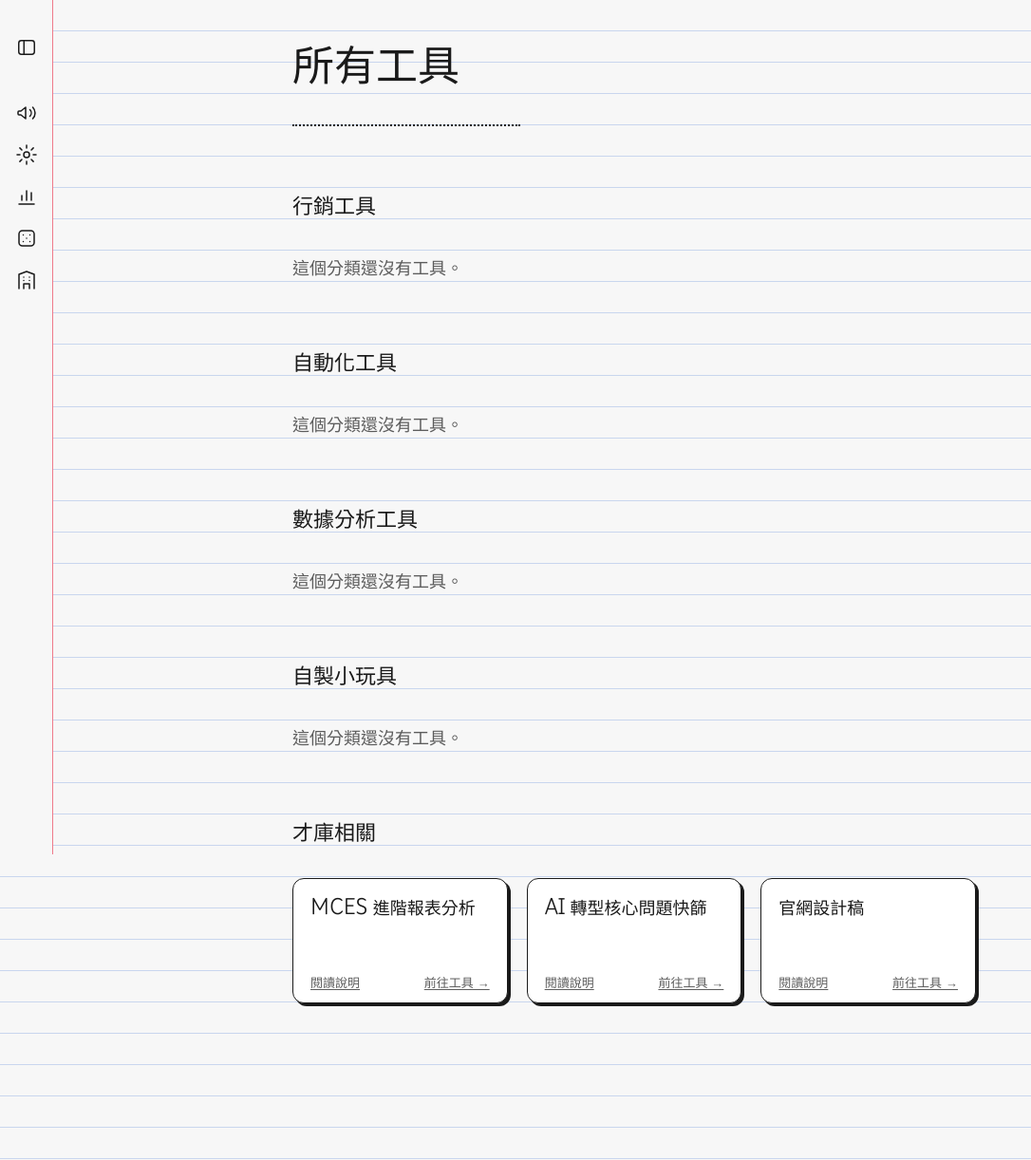
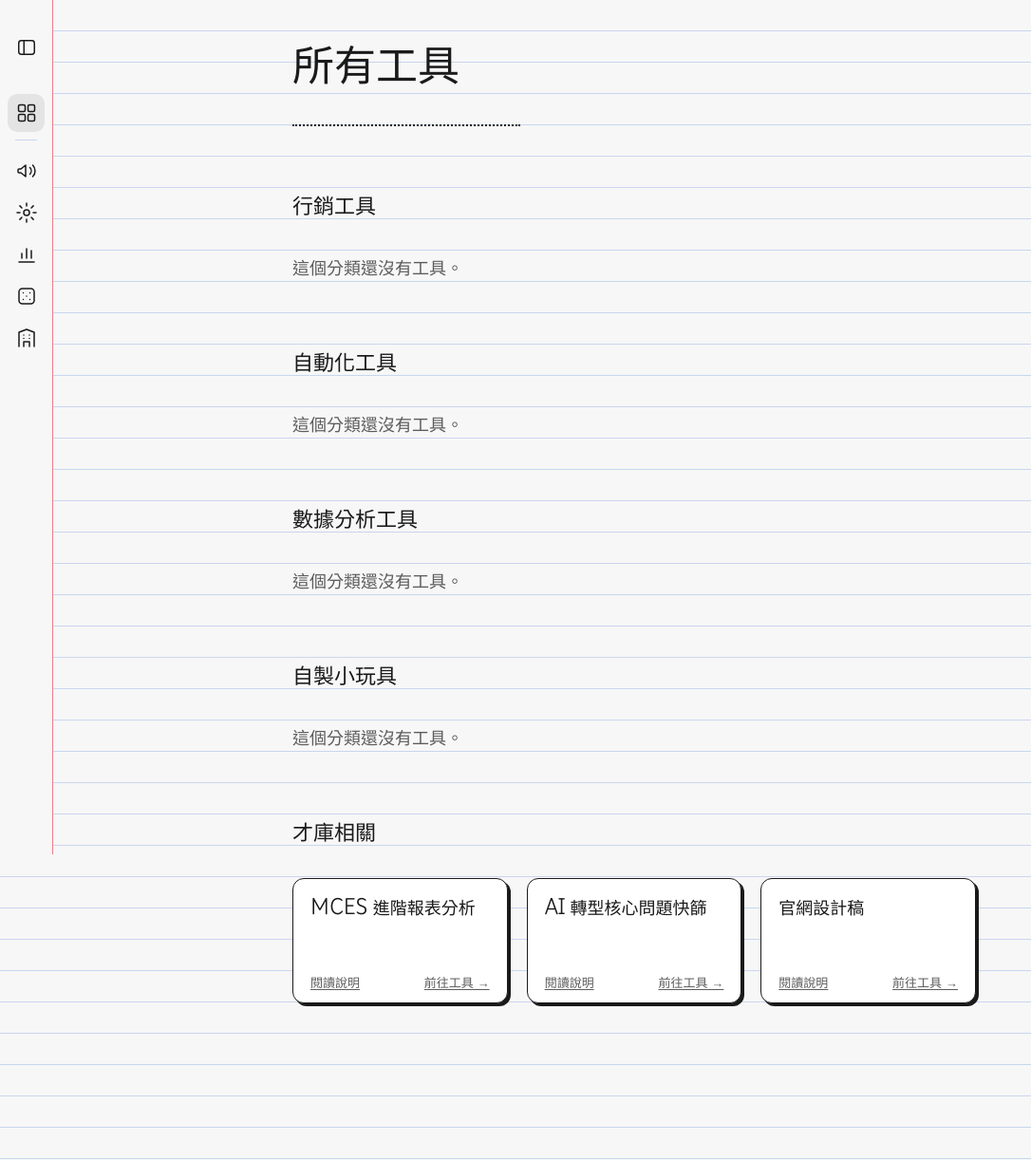
Before and after one commit to AdaSpeaking/AdaSpeaking.github.io, a Jekyll site: the page built from tools/index.html, in a window 1280 px wide. Shown: the whole page at 95% size, without its empty margins (0-1086 px from the left). Built offline with Jekyll 4.4.1, drawn with Linux system fonts in a browser that asks for light colours; some web fonts are replaced.

Commit message:
Flatten sidebar: all-tools entry plus direct category links
Co-Authored-By: Claude Opus 5.5 <noreply@anthropic.com>
Claude-Session: https://claude.ai/code/session_018rB5UKmXq1ZADrk48Fdrx5

```diff
--- a/_data/nav.yml
+++ b/_data/nav.yml
@@ -2,20 +2,15 @@ categories:
   - key: marketing
     name: 行銷工具
     icon: megaphone
-    open: false
   - key: automation
     name: 自動化工具
     icon: gear
-    open: false
   - key: analytics
     name: 數據分析工具
     icon: chart
-    open: false
   - key: toys
     name: 自製小玩具
     icon: dice
-    open: false
   - key: 360d
     name: 才庫相關
     icon: building
-    open: true
--- a/_includes/sidebar.html
+++ b/_includes/sidebar.html
@@ -7,18 +7,16 @@
   </div>
 
   <nav class="cats">
+    <a class="cat-head{% if page.list_type == 'tools' %} active{% endif %}" href="/tools/" title="所有工具清單" data-nav="tools">
+      <svg class="ic" viewBox="0 0 24 24" fill="none" stroke="currentColor" stroke-width="1.5" stroke-linecap="round" stroke-linejoin="round"><rect x="3.5" y="3.5" width="7" height="7" rx="1.5"/><rect x="13.5" y="3.5" width="7" height="7" rx="1.5"/><rect x="3.5" y="13.5" width="7" height="7" rx="1.5"/><rect x="13.5" y="13.5" width="7" height="7" rx="1.5"/></svg>
+      <span class="cat-name">所有工具清單</span>
+    </a>
+    <div class="nav-sep"></div>
     {% for cat in site.data.nav.categories %}
-    <div class="cat{% if cat.open %} expanded{% endif %}" data-cat="{{ cat.key }}">
-      <button class="cat-head" aria-expanded="{% if cat.open %}true{% else %}false{% endif %}" title="{{ cat.name }}">
-        {% include icon.html name=cat.icon %}
-        <span class="cat-name">{{ cat.name }}</span>
-        <svg class="chev" viewBox="0 0 24 24" fill="none" stroke="currentColor" stroke-width="2" stroke-linecap="round"><path d="M9 6l6 6-6 6"/></svg>
-      </button>
-      <div class="cat-items">
-        <a class="item" href="/articles/?c={{ cat.key }}" data-nav="articles-{{ cat.key }}">文章清單</a>
-        <a class="item" href="/tools/?c={{ cat.key }}" data-nav="tools-{{ cat.key }}">工具清單</a>
-      </div>
-    </div>
+    <a class="cat-head{% if page.cat == cat.key %} active{% endif %}" href="/articles/?c={{ cat.key }}" title="{{ cat.name }}" data-nav="articles-{{ cat.key }}">
+      {% include icon.html name=cat.icon %}
+      <span class="cat-name">{{ cat.name }}</span>
+    </a>
     {% endfor %}
   </nav>
 
--- a/assets/site.css
+++ b/assets/site.css
@@ -55,7 +55,7 @@
   nav.cats { flex: 1; overflow-y: auto; overflow-x: hidden; padding: 0 8px; }
   .cat { margin-bottom: 4px; }
   .cat-head {
-    width: 100%; display: flex; align-items: center; gap: 10px;
+    width: 100%; display: flex; text-decoration: none; margin-bottom: 4px; align-items: center; gap: 10px;
     height: 40px; padding: 0 8px; border-radius: 10px; text-align: left; white-space: nowrap;
   }
   .cat-head svg.ic { width: 24px; height: 24px; flex: none; }
@@ -130,7 +130,8 @@ article.post .meta { margin-bottom: var(--line); }
 /* ---------- 清單頁 ---------- */
 .cat-section { margin-bottom: calc(var(--line) * 2); }
 .cat-label { font-weight: 400; font-size: 22px; margin: 0 0 var(--line); }
-.item.active { background: rgba(0,0,0,.08); }
+.cat-head.active { background: rgba(0,0,0,.08); }
+.nav-sep { height: 1px; background: var(--rule); margin: 8px 8px 12px; }
 
 /* ---------- 工具小卡 ---------- */
 .tool-grid { display: grid; grid-template-columns: repeat(auto-fill, minmax(220px, 1fr)); gap: var(--line) 20px; }
--- a/assets/site.js
+++ b/assets/site.js
@@ -20,19 +20,6 @@
   document.getElementById('toggleMobile').addEventListener('click', function () { setOpen(true); });
   document.getElementById('scrim').addEventListener('click', function () { setOpen(false); });
 
-  // 分類：收合狀態下點圖示 → 展開側欄並打開該分類
-  document.querySelectorAll('.cat-head').forEach(function (btn) {
-    btn.addEventListener('click', function () {
-      var cat = btn.parentElement;
-      if (!body.classList.contains('open')) {
-        setOpen(true);
-        cat.classList.add('expanded');
-      } else {
-        cat.classList.toggle('expanded');
-      }
-      btn.setAttribute('aria-expanded', cat.classList.contains('expanded'));
-    });
-  });
   // 文章清單／工具清單：依 ?c= 只顯示該分類
   var c = new URLSearchParams(location.search).get('c');
   var sections = document.querySelectorAll('.cat-section');
@@ -46,13 +33,8 @@
       var h1 = document.querySelector('.list-title');
       h1.textContent = hit.dataset.name + '・' + (listType === 'tools' ? '工具清單' : '文章清單');
       document.title = h1.textContent + '｜Ada\'s Workbench';
-      var nav = document.querySelector('[data-nav="' + listType + '-' + c + '"]');
-      if (nav) {
-        nav.classList.add('active');
-        var parent = nav.closest('.cat');
-        parent.classList.add('expanded');
-        parent.querySelector('.cat-head').setAttribute('aria-expanded', 'true');
-      }
+      var nav = document.querySelector('[data-nav="articles-' + c + '"]');
+      if (listType === 'articles' && nav) nav.classList.add('active');
     }
   }
 })();
```
Also changed, not shown: .pages.yml.
